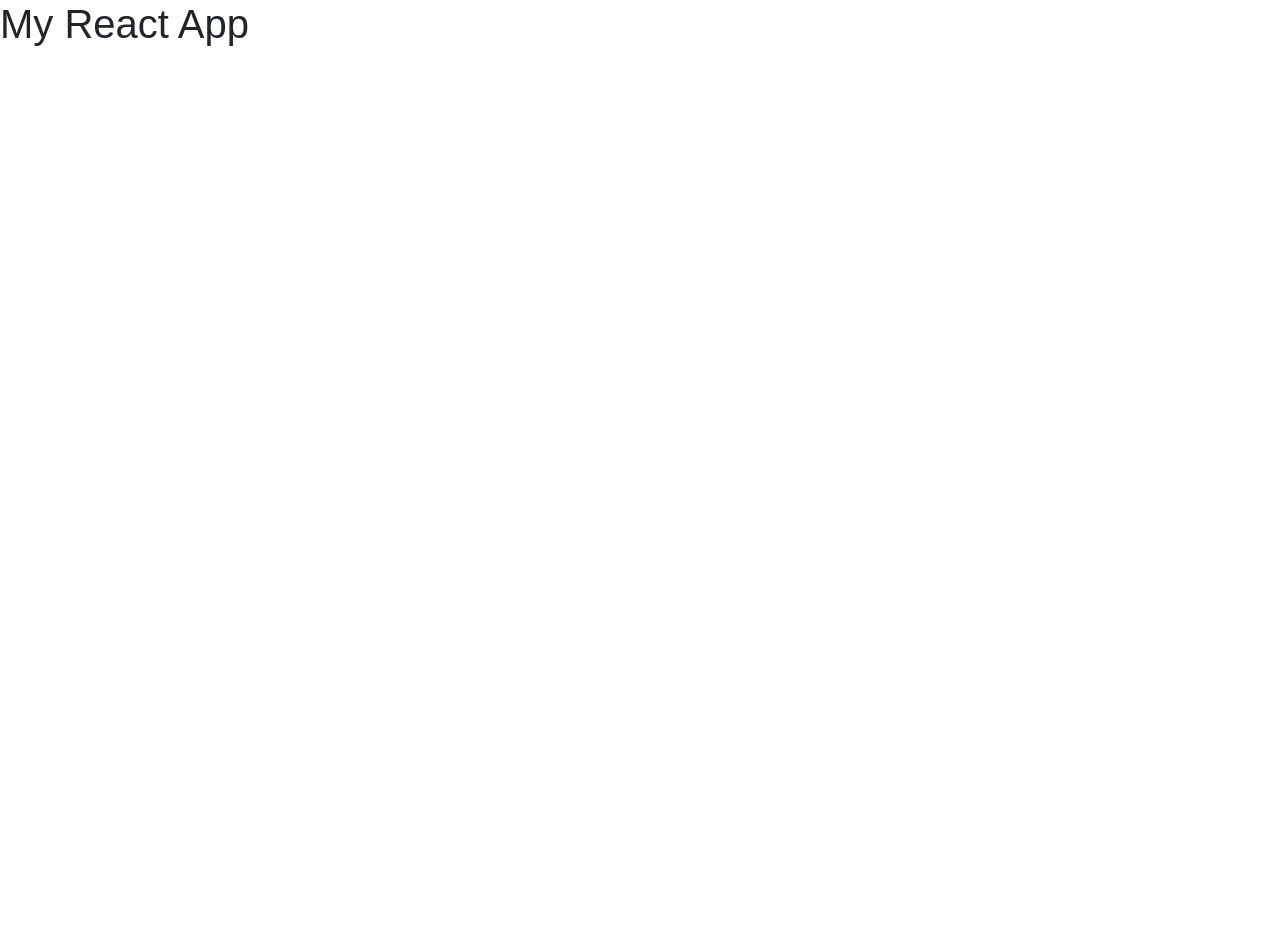
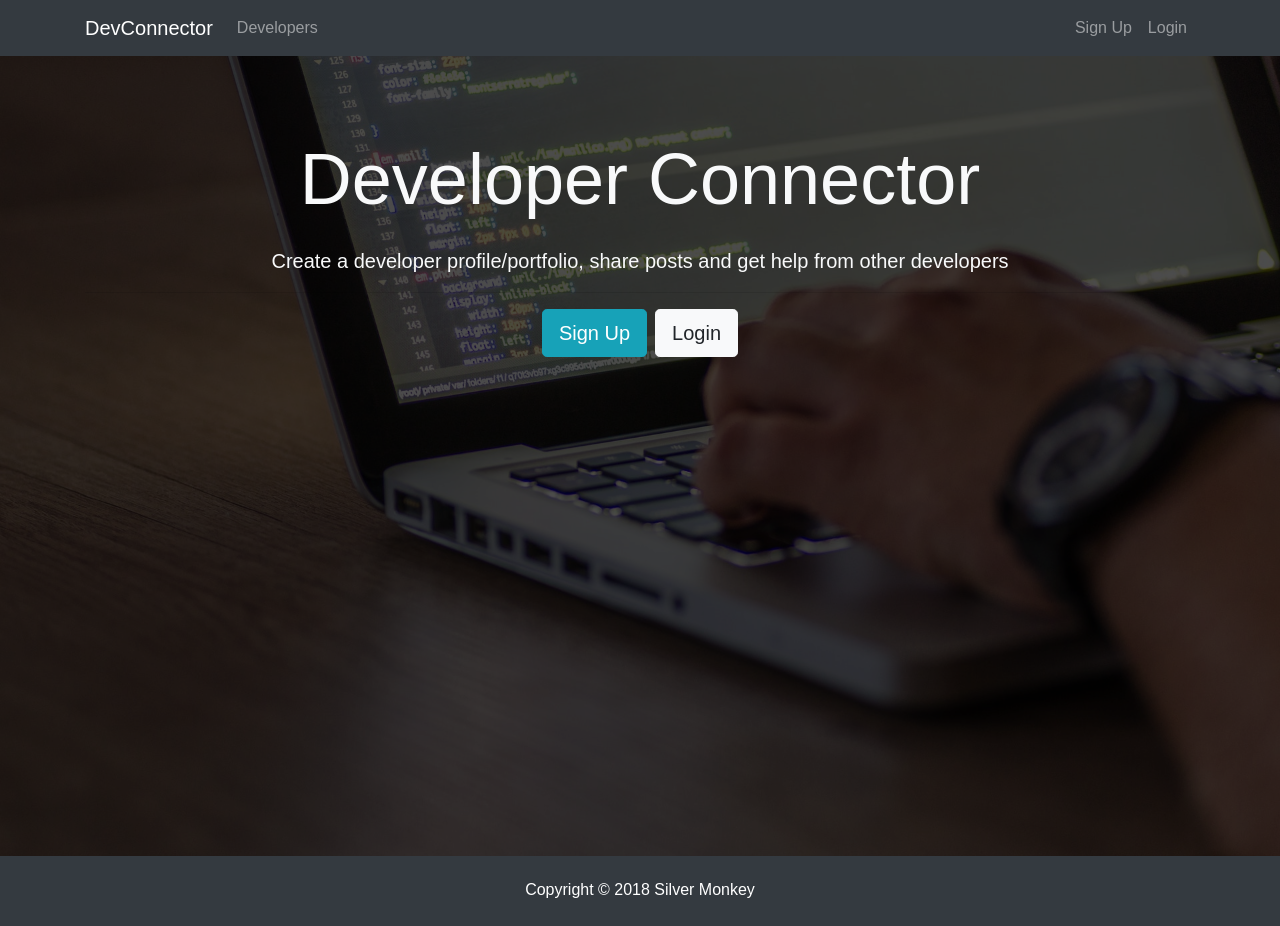
Before and after one commit to JochemWarmenhoven/dev-social-media, a React (Create React App) app in the folder client/: page / in a window 1280 px wide. Before the commit the page ends 800 px from the top, so only its background shows below. Built offline with nearby package versions, Linux system fonts and the light colour scheme.

Commit message:
Basic layout

```diff
--- a/client/src/App.js
+++ b/client/src/App.js
@@ -1,11 +1,16 @@
 import React, { Component } from 'react';
 import './App.css';
+import Navbar from './components/layout/Navbar';
+import Footer from './components/layout/Footer';
+import Landing from './components/layout/Landing';
 
 class App extends Component {
   render() {
     return (
       <div className="App">
-        <h1>My React App</h1>
+        <Navbar />
+        <Landing />
+        <Footer />
       </div>
     );
   }
--- /dev/null
+++ b/client/src/components/layout/Footer.js
@@ -0,0 +1,9 @@
+import React from 'react';
+
+export default () => {
+  return (
+    <footer className="bg-dark text-white mt-5 p-4 text-center">
+      Copyright &copy; {new Date().getFullYear()} Silver Monkey
+    </footer>
+  );
+};
--- /dev/null
+++ b/client/src/components/layout/Landing.js
@@ -0,0 +1,35 @@
+import React, { Component } from 'react';
+
+class Landing extends Component {
+  render() {
+    return (
+      <div>
+        <div className="landing">
+          <div className="dark-overlay landing-inner text-light">
+            <div className="container">
+              <div className="row">
+                <div className="col-md-12 text-center">
+                  <h1 className="display-3 mb-4">Developer Connector</h1>
+                  <p className="lead">
+                    {' '}
+                    Create a developer profile/portfolio, share posts and get
+                    help from other developers
+                  </p>
+                  <hr />
+                  <a href="register.html" className="btn btn-lg btn-info mr-2">
+                    Sign Up
+                  </a>
+                  <a href="login.html" className="btn btn-lg btn-light">
+                    Login
+                  </a>
+                </div>
+              </div>
+            </div>
+          </div>
+        </div>
+      </div>
+    );
+  }
+}
+
+export default Landing;
--- /dev/null
+++ b/client/src/components/layout/Navbar.js
@@ -0,0 +1,49 @@
+import React, { Component } from 'react';
+
+class Navbar extends Component {
+  render() {
+    return (
+      <nav className="navbar navbar-expand-sm navbar-dark bg-dark mb-4">
+        <div className="container">
+          <a className="navbar-brand" href="landing.html">
+            DevConnector
+          </a>
+          <button
+            className="navbar-toggler"
+            type="button"
+            data-toggle="collapse"
+            data-target="#mobile-nav"
+          >
+            <span className="navbar-toggler-icon" />
+          </button>
+
+          <div className="collapse navbar-collapse" id="mobile-nav">
+            <ul className="navbar-nav mr-auto">
+              <li className="nav-item">
+                <a className="nav-link" href="profiles.html">
+                  {' '}
+                  Developers
+                </a>
+              </li>
+            </ul>
+
+            <ul className="navbar-nav ml-auto">
+              <li className="nav-item">
+                <a className="nav-link" href="register.html">
+                  Sign Up
+                </a>
+              </li>
+              <li className="nav-item">
+                <a className="nav-link" href="login.html">
+                  Login
+                </a>
+              </li>
+            </ul>
+          </div>
+        </div>
+      </nav>
+    );
+  }
+}
+
+export default Navbar;
```
